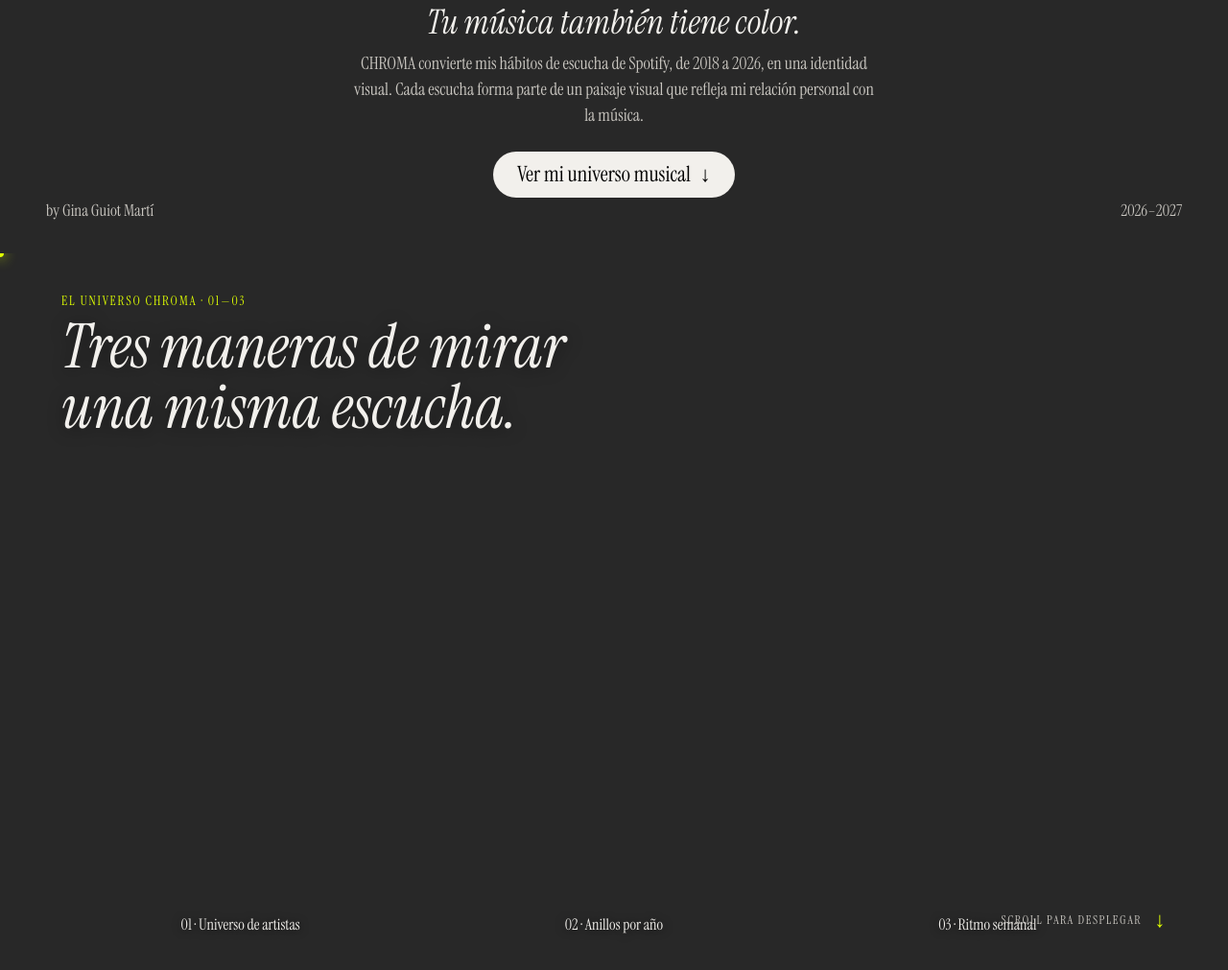
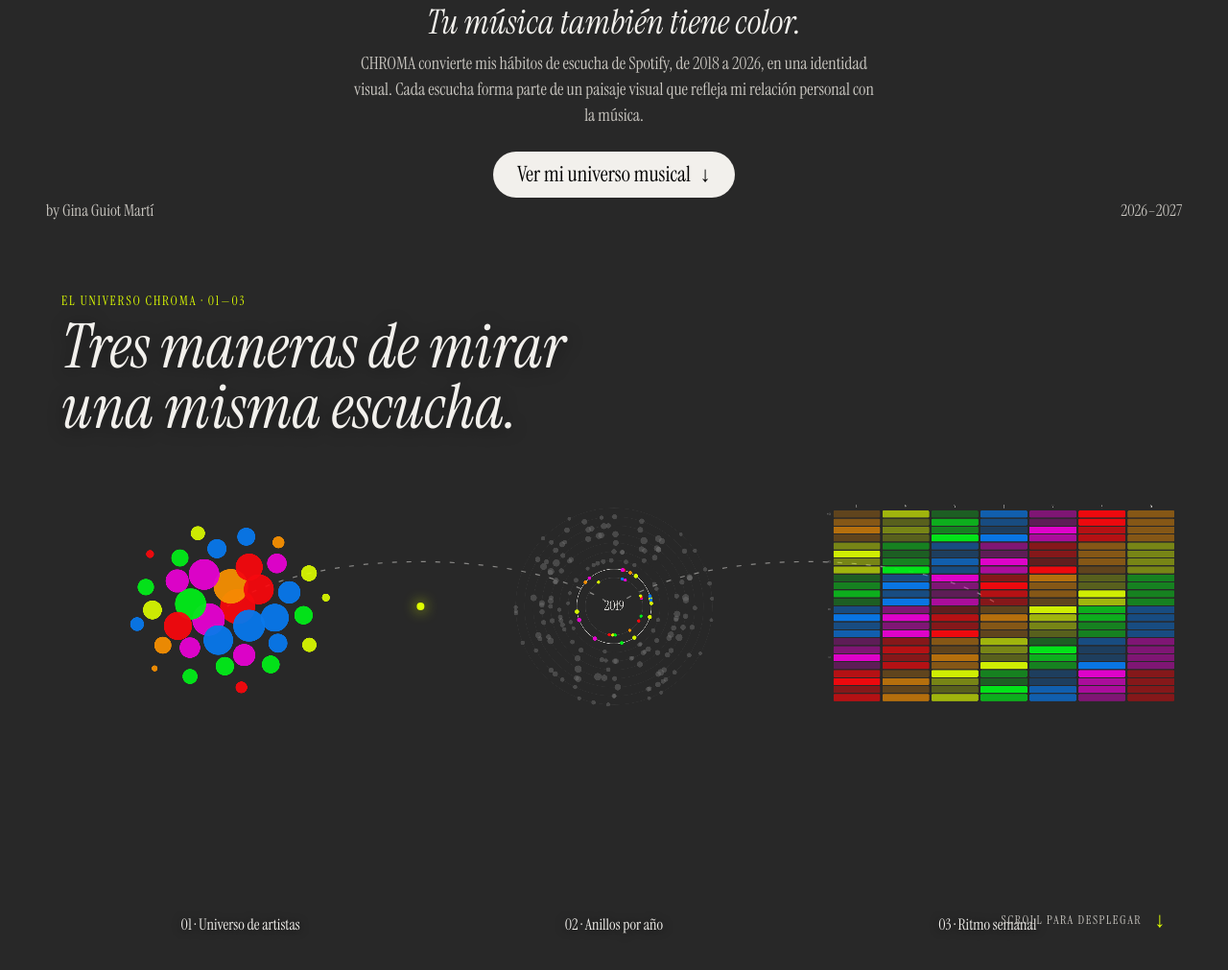
Before and after one commit to GinaGuiot/Proyecto-WEB-Gina, a plain HTML site: page index.html in a window 1280 px wide. Shown: the part 529-1540 px from the top of the page at 96% size. Drawn offline with Linux system fonts and the light colour scheme.

Commit message:
Corrige el script de transiciones de CHROMA

```diff
--- a/index.html
+++ b/index.html
@@ -359,10 +359,10 @@ function updateStory(){
       const t=still?(fraction<.5?0:1):smooth(fraction);
       const from=stateLayout(state,index,w,h),to=stateLayout(toState,index,w,h);
       layout={x:mix(from.x,to.x,t),y:mix(from.y,to.y,t),s:mix(from.s,to.s,t),o:mix(from.o,to.o,t)};
-      const active=Math.min(1,Math.floor(route)),fraction=route-active,next=active+1;
-      if(fraction>0){
-        if(index===active)layout.o=1-smooth(clamp01((fraction-.12)/.38));
-        else if(index===next)layout.o=smooth(clamp01((fraction-.55)/.38));
+      const active=Math.min(1,Math.floor(route)),stepFraction=route-active,next=active+1;
+      if(stepFraction>0){
+        if(index===active)layout.o=1-smooth(clamp01((stepFraction-.12)/.38));
+        else if(index===next)layout.o=smooth(clamp01((stepFraction-.55)/.38));
         else layout.o=0;
       }else layout.o=index===active?1:0;
     }
```
